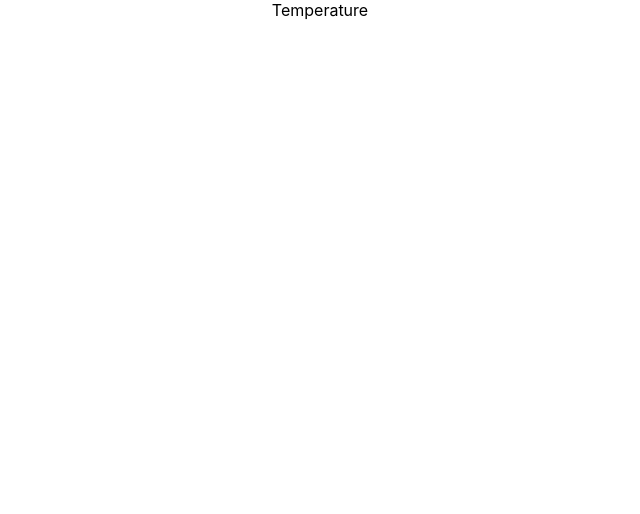
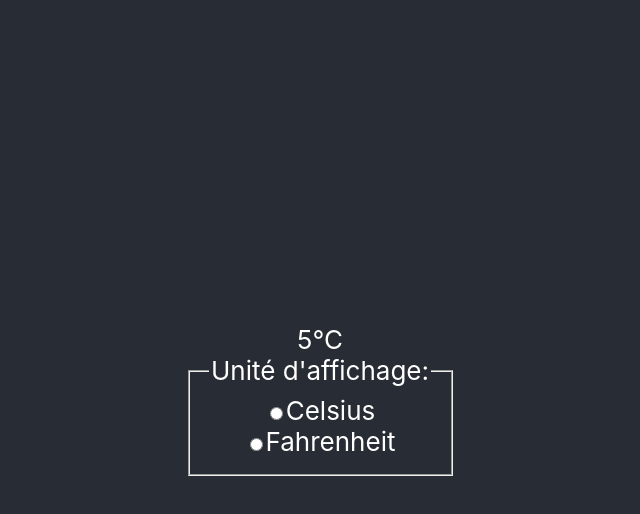
Before and after one commit to ThoRibeiro/MyMeteo, a React (Create React App) app in the folder web-app/: page / in a window 1280 px wide. Shown: the top 514 px of the page, without its empty margins (320-960 px from the left). Built offline with nearby package versions, Linux system fonts and the light colour scheme.

Commit message:
feat: temperature component

```diff
--- a/web-app/src/App.tsx
+++ b/web-app/src/App.tsx
@@ -6,7 +6,9 @@ import { Temperature } from "./components/Temperature";
 function App() {
   return (
     <div className="App">
-      <Temperature />
+      <header className="App-header">
+        <Temperature />
+      </header>
     </div>
   );
 }
--- a/web-app/src/components/Temperature.tsx
+++ b/web-app/src/components/Temperature.tsx
@@ -1,3 +1,24 @@
+import { useState } from "react";
+
 export function Temperature() {
-  return <> Temperature </>;
+  const TEMPERATURE = 5;
+
+  const [isCelcius, setIsCelcius] = useState(true);
+
+  return (
+    <div>
+      {" "}
+      {TEMPERATURE}°C
+      <fieldset>
+        <legend> Unité d'affichage: </legend>
+        <label>
+          <input type="radio" name="unit" value="Celsius" />
+          Celsius
+          <br />
+          <input type="radio" name="unit" value="Fahrenheit" />
+          Fahrenheit
+        </label>
+      </fieldset>
+    </div>
+  );
 }
```
